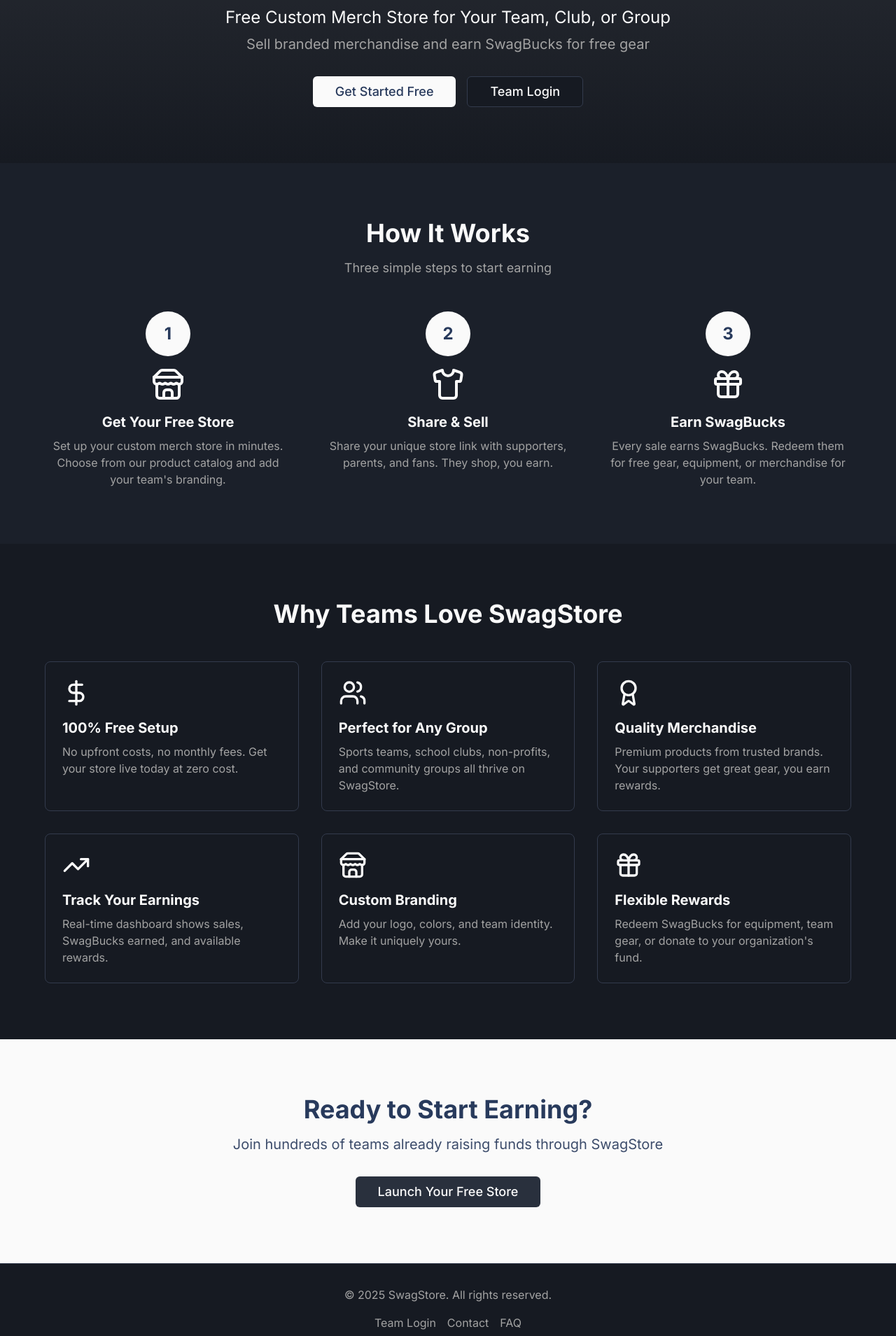
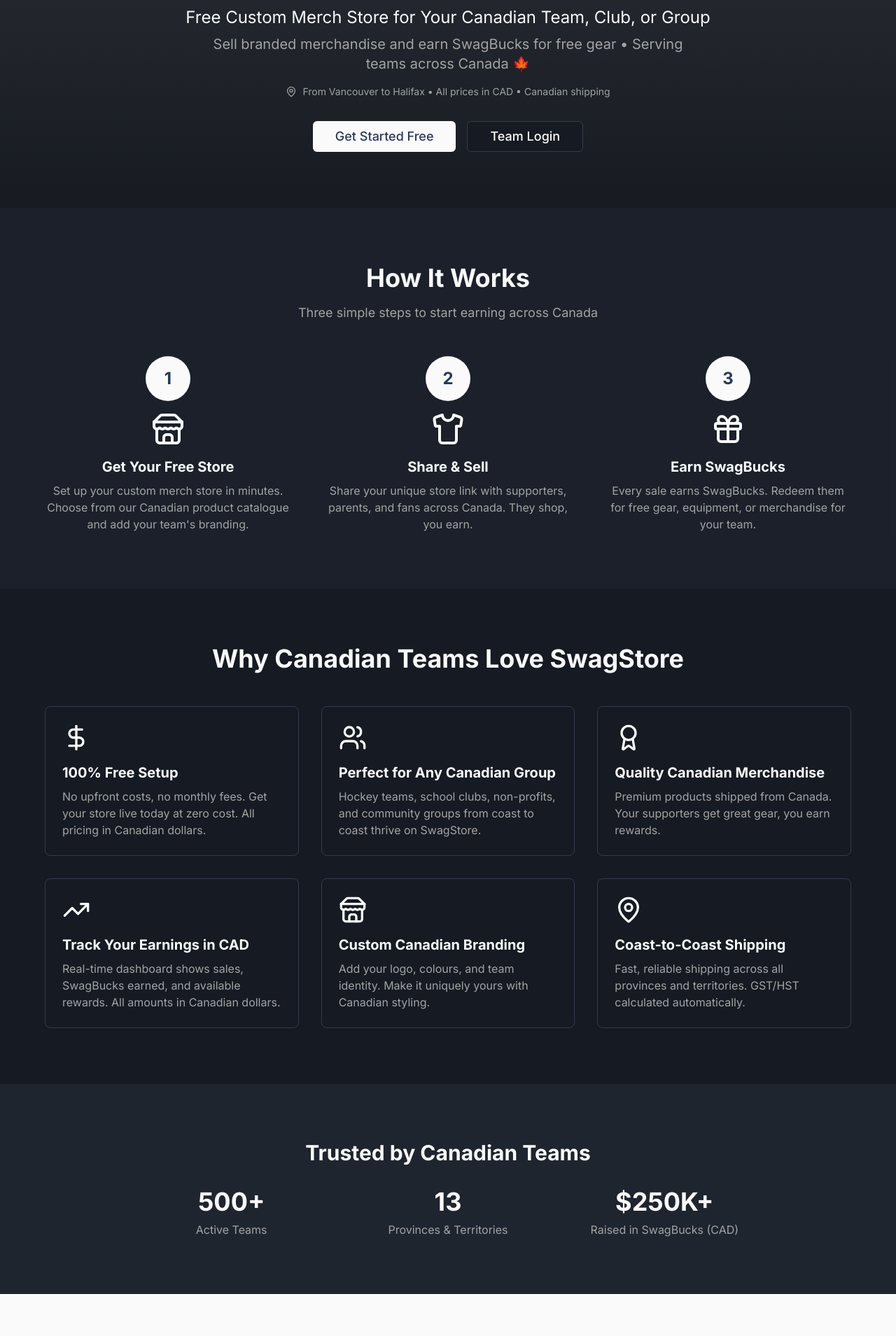
Before and after one commit to 3thirty3gitter/swagstore2025production, a Next.js app: page / in a window 1280 px wide. Shown: the part 251-2160 px from the top of the page at 70% size. Built offline with nearby package versions, Linux system fonts and the light colour scheme.

Commit message:
feat: update landing page with Canadian content and CAD pricing

```diff
--- a/src/app/page.tsx
+++ b/src/app/page.tsx
@@ -1,5 +1,5 @@
 import { Button } from "@/components/ui/button";
-import { Store, Gift, Users, TrendingUp, Shirt, DollarSign, Award } from "lucide-react";
+import { Store, Gift, Users, TrendingUp, Shirt, DollarSign, Award, MapPin } from "lucide-react";
 import Link from "next/link";
 
 export default function Home() {
@@ -12,11 +12,15 @@
           SwagStore
         </h1>
         <p className="text-2xl text-center max-w-3xl mb-2">
-          Free Custom Merch Store for Your Team, Club, or Group
+          Free Custom Merch Store for Your Canadian Team, Club, or Group
         </p>
-        <p className="text-xl text-muted-foreground text-center max-w-2xl mb-8">
-          Sell branded merchandise and earn SwagBucks for free gear
+        <p className="text-xl text-muted-foreground text-center max-w-2xl mb-4">
+          Sell branded merchandise and earn SwagBucks for free gear • Serving teams across Canada 🍁
         </p>
+        <div className="flex items-center gap-2 text-sm text-muted-foreground mb-8">
+          <MapPin className="w-4 h-4" />
+          <span>From Vancouver to Halifax • All prices in CAD • Canadian shipping</span>
+        </div>
         <div className="flex gap-4">
           <Link href="/request-store">
             <Button size="lg" className="text-lg px-8">Get Started Free</Button>
@@ -31,19 +35,19 @@
       <section id="how-it-works" className="py-20 px-4 bg-muted/30">
         <div className="max-w-6xl mx-auto">
           <h2 className="text-4xl font-bold text-center mb-4">How It Works</h2>
-          <p className="text-center text-muted-foreground mb-12 text-lg">Three simple steps to start earning</p>
+          <p className="text-center text-muted-foreground mb-12 text-lg">Three simple steps to start earning across Canada</p>
           <div className="grid md:grid-cols-3 gap-12">
             <div className="text-center">
               <div className="bg-primary text-primary-foreground w-16 h-16 rounded-full flex items-center justify-center text-2xl font-bold mx-auto mb-4">1</div>
               <Store className="w-12 h-12 text-primary mx-auto mb-4" />
               <h3 className="text-xl font-bold mb-2">Get Your Free Store</h3>
-              <p className="text-muted-foreground">Set up your custom merch store in minutes. Choose from our product catalog and add your team's branding.</p>
+              <p className="text-muted-foreground">Set up your custom merch store in minutes. Choose from our Canadian product catalogue and add your team's branding.</p>
             </div>
             <div className="text-center">
               <div className="bg-primary text-primary-foreground w-16 h-16 rounded-full flex items-center justify-center text-2xl font-bold mx-auto mb-4">2</div>
               <Shirt className="w-12 h-12 text-primary mx-auto mb-4" />
               <h3 className="text-xl font-bold mb-2">Share & Sell</h3>
-              <p className="text-muted-foreground">Share your unique store link with supporters, parents, and fans. They shop, you earn.</p>
+              <p className="text-muted-foreground">Share your unique store link with supporters, parents, and fans across Canada. They shop, you earn.</p>
             </div>
             <div className="text-center">
               <div className="bg-primary text-primary-foreground w-16 h-16 rounded-full flex items-center justify-center text-2xl font-bold mx-auto mb-4">3</div>
@@ -58,37 +62,58 @@
       {/* Features */}
       <section className="py-20 px-4">
         <div className="max-w-6xl mx-auto">
-          <h2 className="text-4xl font-bold text-center mb-12">Why Teams Love SwagStore</h2>
+          <h2 className="text-4xl font-bold text-center mb-12">Why Canadian Teams Love SwagStore</h2>
           <div className="grid md:grid-cols-2 lg:grid-cols-3 gap-8">
             <div className="border rounded-lg p-6">
               <DollarSign className="w-10 h-10 text-primary mb-4" />
               <h3 className="text-xl font-bold mb-2">100% Free Setup</h3>
-              <p className="text-muted-foreground">No upfront costs, no monthly fees. Get your store live today at zero cost.</p>
+              <p className="text-muted-foreground">No upfront costs, no monthly fees. Get your store live today at zero cost. All pricing in Canadian dollars.</p>
             </div>
             <div className="border rounded-lg p-6">
               <Users className="w-10 h-10 text-primary mb-4" />
-              <h3 className="text-xl font-bold mb-2">Perfect for Any Group</h3>
-              <p className="text-muted-foreground">Sports teams, school clubs, non-profits, and community groups all thrive on SwagStore.</p>
+              <h3 className="text-xl font-bold mb-2">Perfect for Any Canadian Group</h3>
+              <p className="text-muted-foreground">Hockey teams, school clubs, non-profits, and community groups from coast to coast thrive on SwagStore.</p>
             </div>
             <div className="border rounded-lg p-6">
               <Award className="w-10 h-10 text-primary mb-4" />
-              <h3 className="text-xl font-bold mb-2">Quality Merchandise</h3>
-              <p className="text-muted-foreground">Premium products from trusted brands. Your supporters get great gear, you earn rewards.</p>
+              <h3 className="text-xl font-bold mb-2">Quality Canadian Merchandise</h3>
+              <p className="text-muted-foreground">Premium products shipped from Canada. Your supporters get great gear, you earn rewards.</p>
             </div>
             <div className="border rounded-lg p-6">
               <TrendingUp className="w-10 h-10 text-primary mb-4" />
-              <h3 className="text-xl font-bold mb-2">Track Your Earnings</h3>
-              <p className="text-muted-foreground">Real-time dashboard shows sales, SwagBucks earned, and available rewards.</p>
+              <h3 className="text-xl font-bold mb-2">Track Your Earnings in CAD</h3>
+              <p className="text-muted-foreground">Real-time dashboard shows sales, SwagBucks earned, and available rewards. All amounts in Canadian dollars.</p>
             </div>
             <div className="border rounded-lg p-6">
               <Store className="w-10 h-10 text-primary mb-4" />
-              <h3 className="text-xl font-bold mb-2">Custom Branding</h3>
-              <p className="text-muted-foreground">Add your logo, colors, and team identity. Make it uniquely yours.</p>
+              <h3 className="text-xl font-bold mb-2">Custom Canadian Branding</h3>
+              <p className="text-muted-foreground">Add your logo, colours, and team identity. Make it uniquely yours with Canadian styling.</p>
             </div>
             <div className="border rounded-lg p-6">
-              <Gift className="w-10 h-10 text-primary mb-4" />
-              <h3 className="text-xl font-bold mb-2">Flexible Rewards</h3>
-              <p className="text-muted-foreground">Redeem SwagBucks for equipment, team gear, or donate to your organization's fund.</p>
+              <MapPin className="w-10 h-10 text-primary mb-4" />
+              <h3 className="text-xl font-bold mb-2">Coast-to-Coast Shipping</h3>
+              <p className="text-muted-foreground">Fast, reliable shipping across all provinces and territories. GST/HST calculated automatically.</p>
+            </div>
+          </div>
+        </div>
+      </section>
+
+      {/* Canadian Stats Section */}
+      <section className="py-20 px-4 bg-muted/50">
+        <div className="max-w-4xl mx-auto text-center">
+          <h2 className="text-3xl font-bold mb-8">Trusted by Canadian Teams</h2>
+          <div className="grid md:grid-cols-3 gap-8">
+            <div>
+              <div className="text-4xl font-bold text-primary mb-2">500+</div>
+              <div className="text-muted-foreground">Active Teams</div>
+            </div>
+            <div>
+              <div className="text-4xl font-bold text-primary mb-2">13</div>
+              <div className="text-muted-foreground">Provinces & Territories</div>
+            </div>
+            <div>
+              <div className="text-4xl font-bold text-primary mb-2">$250K+</div>
+              <div className="text-muted-foreground">Raised in SwagBucks (CAD)</div>
             </div>
           </div>
         </div>
@@ -98,10 +123,10 @@
       <section className="py-20 px-4 bg-primary text-primary-foreground">
         <div className="max-w-4xl mx-auto text-center">
           <h2 className="text-4xl font-bold mb-4">Ready to Start Earning?</h2>
-          <p className="text-xl mb-8 opacity-90">Join hundreds of teams already raising funds through SwagStore</p>
+          <p className="text-xl mb-8 opacity-90">Join hundreds of Canadian teams already raising funds through SwagStore</p>
           <Link href="/request-store">
             <Button size="lg" variant="secondary" className="text-lg px-8">
-              Launch Your Free Store
+              Launch Your Free Canadian Store
             </Button>
           </Link>
         </div>
@@ -110,12 +135,14 @@
       {/* Footer */}
       <footer className="py-8 px-4 border-t">
         <div className="max-w-6xl mx-auto text-center text-muted-foreground">
-          <p>&copy; {new Date().getFullYear()} SwagStore. All rights reserved.</p>
+          <p>&copy; {new Date().getFullYear()} SwagStore Canada. All rights reserved.</p>
           <div className="flex justify-center gap-4 mt-4">
             <Link href="/admin/login" className="hover:text-foreground">Team Login</Link>
             <Link href="#" className="hover:text-foreground">Contact</Link>
             <Link href="#" className="hover:text-foreground">FAQ</Link>
+            <Link href="#" className="hover:text-foreground">Privacy Policy</Link>
           </div>
+          <p className="text-xs mt-4">Serving teams from British Columbia to Newfoundland • Prices in CAD • GST/HST included where applicable</p>
         </div>
       </footer>
     </main>
```
